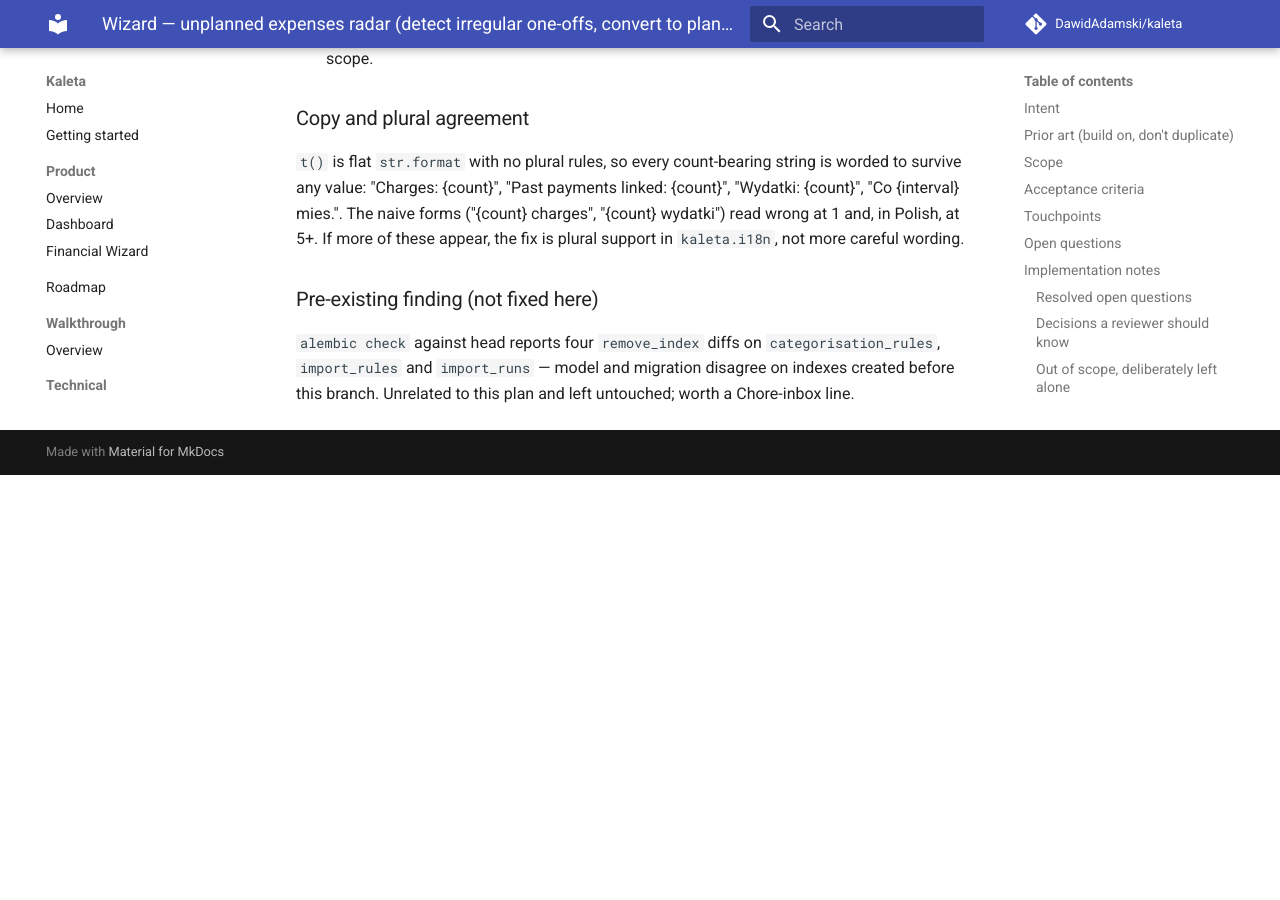
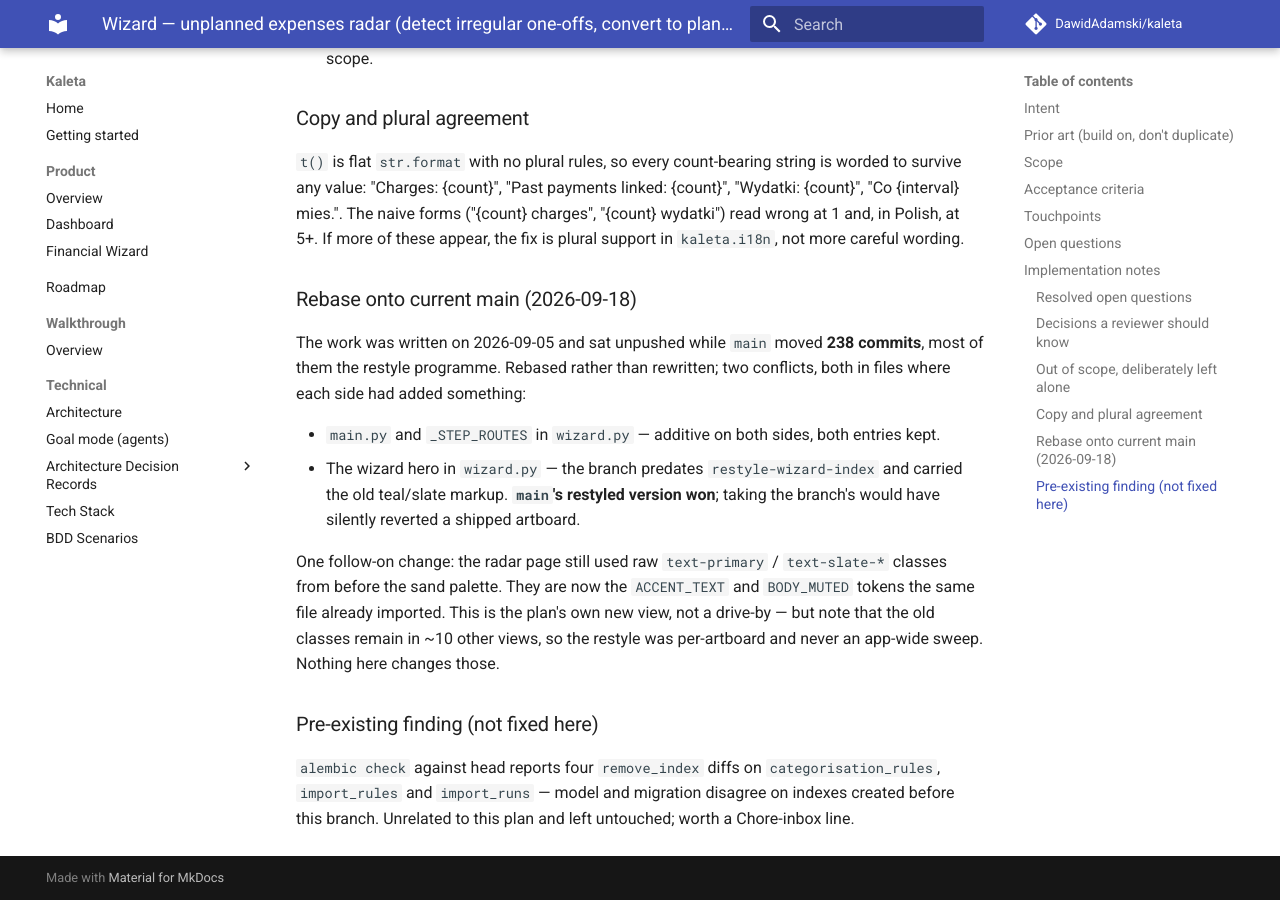
Before and after one commit to DawidAdamski/kaleta, an MkDocs documentation site: the page built from docs/plans/wizard-unplanned-radar.md, in a window 1280 px wide and 900 px high, scrolled down 3929 px. Built offline with MkDocs 1.6.1 and Material for MkDocs 9.7.7, drawn with Linux system fonts in a browser that asks for light colours; comment, search, counter and statistics services are not loaded; before the commit the page ends 4404 px from its top, so only the background shows below that.

Commit message:
style(wizard): put the radar page on the sand palette tokens
The page was written before the restyle landed and still used raw
`text-primary` / `text-slate-*`. They become the `ACCENT_TEXT` and
`BODY_MUTED` tokens the file already imported.

Scope note: the same old classes remain in ~10 other views — the
restyle was per-artboard, never an app-wide sweep — and this touches
only the plan's own new page.

Also records the 238-commit rebase in the plan's Implementation notes,
including that main's restyled wizard hero won the conflict.

Co-Authored-By: Claude Opus 5 (1M context) <noreply@anthropic.com>

```diff
--- a/docs/plans/wizard-unplanned-radar.md
+++ b/docs/plans/wizard-unplanned-radar.md
@@ -191,6 +191,27 @@ The naive forms ("{count} charges", "{count} wydatki") read wrong at
 1 and, in Polish, at 5+. If more of these appear, the fix is plural
 support in `kaleta.i18n`, not more careful wording.
 
+### Rebase onto current main (2026-09-18)
+
+The work was written on 2026-09-05 and sat unpushed while `main` moved
+**238 commits**, most of them the restyle programme. Rebased rather than
+rewritten; two conflicts, both in files where each side had added
+something:
+
+- `main.py` and `_STEP_ROUTES` in `wizard.py` — additive on both sides,
+  both entries kept.
+- The wizard hero in `wizard.py` — the branch predates
+  `restyle-wizard-index` and carried the old teal/slate markup.
+  **`main`'s restyled version won**; taking the branch's would have
+  silently reverted a shipped artboard.
+
+One follow-on change: the radar page still used raw `text-primary` /
+`text-slate-*` classes from before the sand palette. They are now the
+`ACCENT_TEXT` and `BODY_MUTED` tokens the same file already imported.
+This is the plan's own new view, not a drive-by — but note that the old
+classes remain in ~10 other views, so the restyle was per-artboard and
+never an app-wide sweep. Nothing here changes those.
+
 ### Pre-existing finding (not fixed here)
 
 `alembic check` against head reports four `remove_index` diffs on
```
Also changed, not shown: 1 other file.
